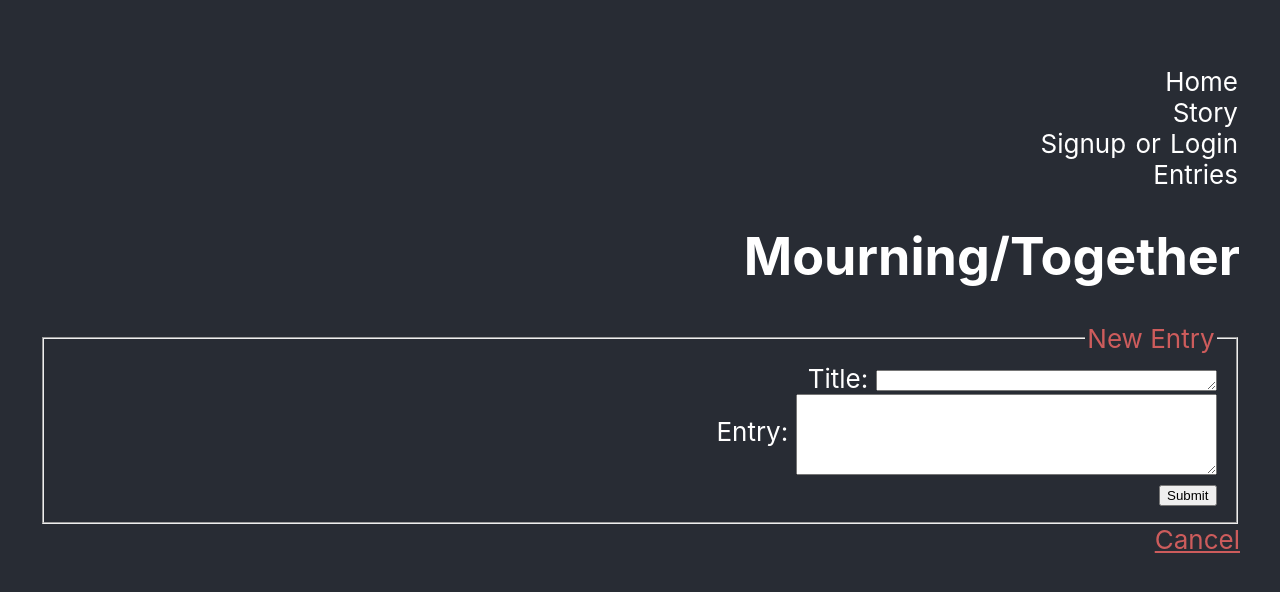
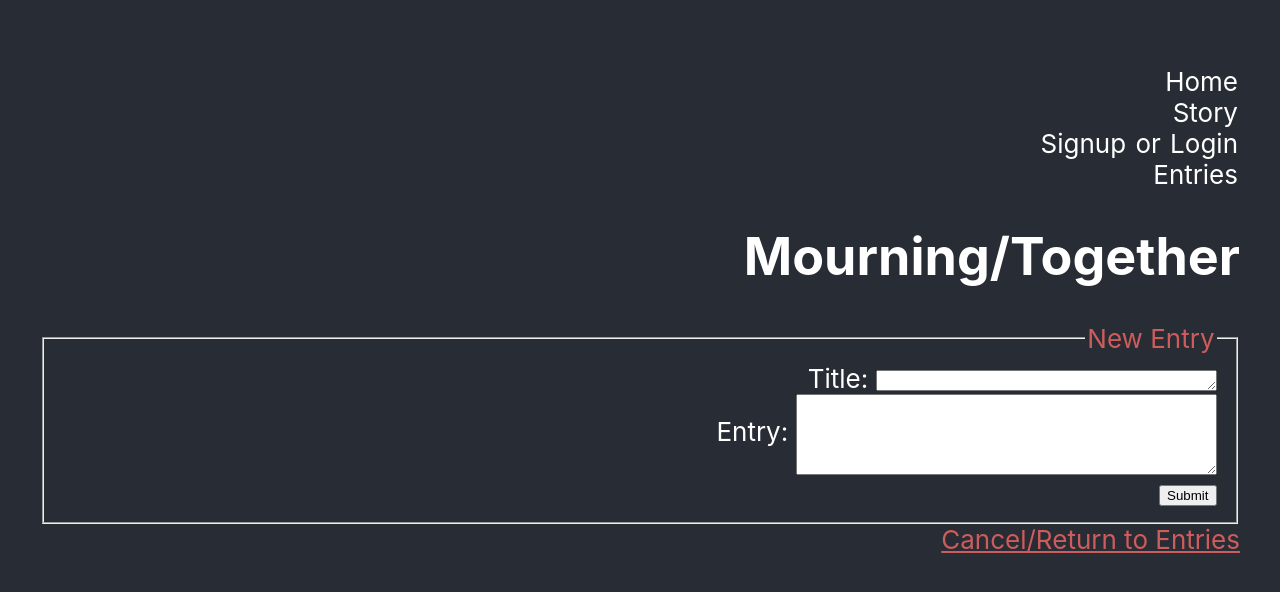
Before and after one commit to MiriamPeskowitz/testFinalRailsApi, a React (Create React App) app in the folder client/: page /entries/new in a window 1280 px wide. Shown: the top 592 px of the page. Built offline with nearby package versions, Linux system fonts and the light colour scheme.

Commit message:
minor tidying of code

```diff
--- a/client/src/App.js
+++ b/client/src/App.js
@@ -1,6 +1,5 @@
 import React, { Component } from 'react';
 import AppRouter from './routes';
-import EntriesContainer from './containers/EntriesContainer';
 import './App.css';
 
 class App extends Component {
--- a/client/src/components/Entry.js
+++ b/client/src/components/Entry.js
@@ -1,12 +1,12 @@
 import React from 'react';
 
-const align = {
-    textAlign: 'center'
-  }
+// const align = {
+//     textAlign: 'center'
+//   }
 
-const padding = {
-    padding: '40px'
-  }
+// const padding = {
+//     padding: '40px'
+//   }
 
 const Entry = (props) =>  {
   return (
--- a/client/src/components/EntryForm.js
+++ b/client/src/components/EntryForm.js
@@ -23,9 +23,9 @@ const EntryForm = () =>
 
       </fieldset>
 
-    <Link to='/entries' style={red}>Cancel</Link>
+    <Link to='/entries' style={red}>Cancel/Return to Entries</Link>
 
   </form>
 
-
+//needs onSubmit -- createEntry
 export default EntryForm;
--- a/client/src/components/Navbar.js
+++ b/client/src/components/Navbar.js
@@ -1,5 +1,5 @@
 import React from 'react';
-import { NavLink, Route } from 'react-router-dom';
+import { NavLink} from 'react-router-dom';
 
 const link = {
   width: '100px',
--- a/client/src/containers/EntriesContainer.js
+++ b/client/src/containers/EntriesContainer.js
@@ -7,7 +7,7 @@ import { bindActionCreators } from 'redux'
 import { Link } from 'react-router-dom';
 
 import Entries from '../components/Entries'
-import EntryForm from '../components/EntryForm'
+// import EntryForm from '../components/EntryForm'
 import  { fetchAllEntries } from '../actions/entriesActions';
 
 
--- a/client/src/containers/EntryFormContainer.js
+++ b/client/src/containers/EntryFormContainer.js
@@ -28,6 +28,7 @@ class EntryFormContainer extends Component {
 //add onChange and onSubmit
 
   render() {
+    <EntryForm/>
     // const { entries } = this.props;
     // return (
     //   <div>
--- a/client/src/routes.js
+++ b/client/src/routes.js
@@ -2,7 +2,7 @@
 //sets routes
 
 import React from 'react';
-import { BrowserRouter as Router, Route, NavLink} from 'react-router-dom';
+import { BrowserRouter as Router, Route} from 'react-router-dom';
 import Home from './components/Home';
 import Story from './components/Story';
 import EntriesContainer from './containers/EntriesContainer';
```
